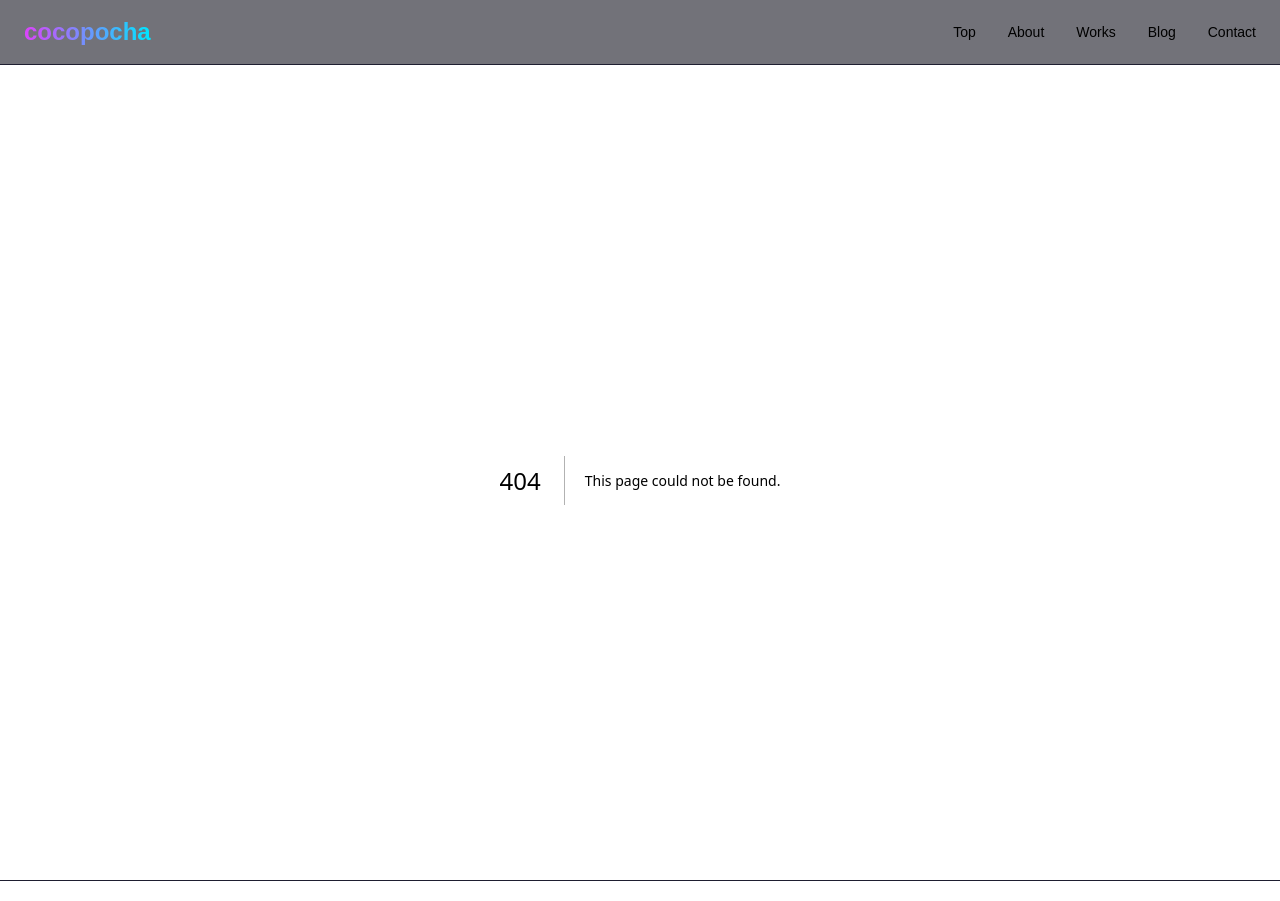
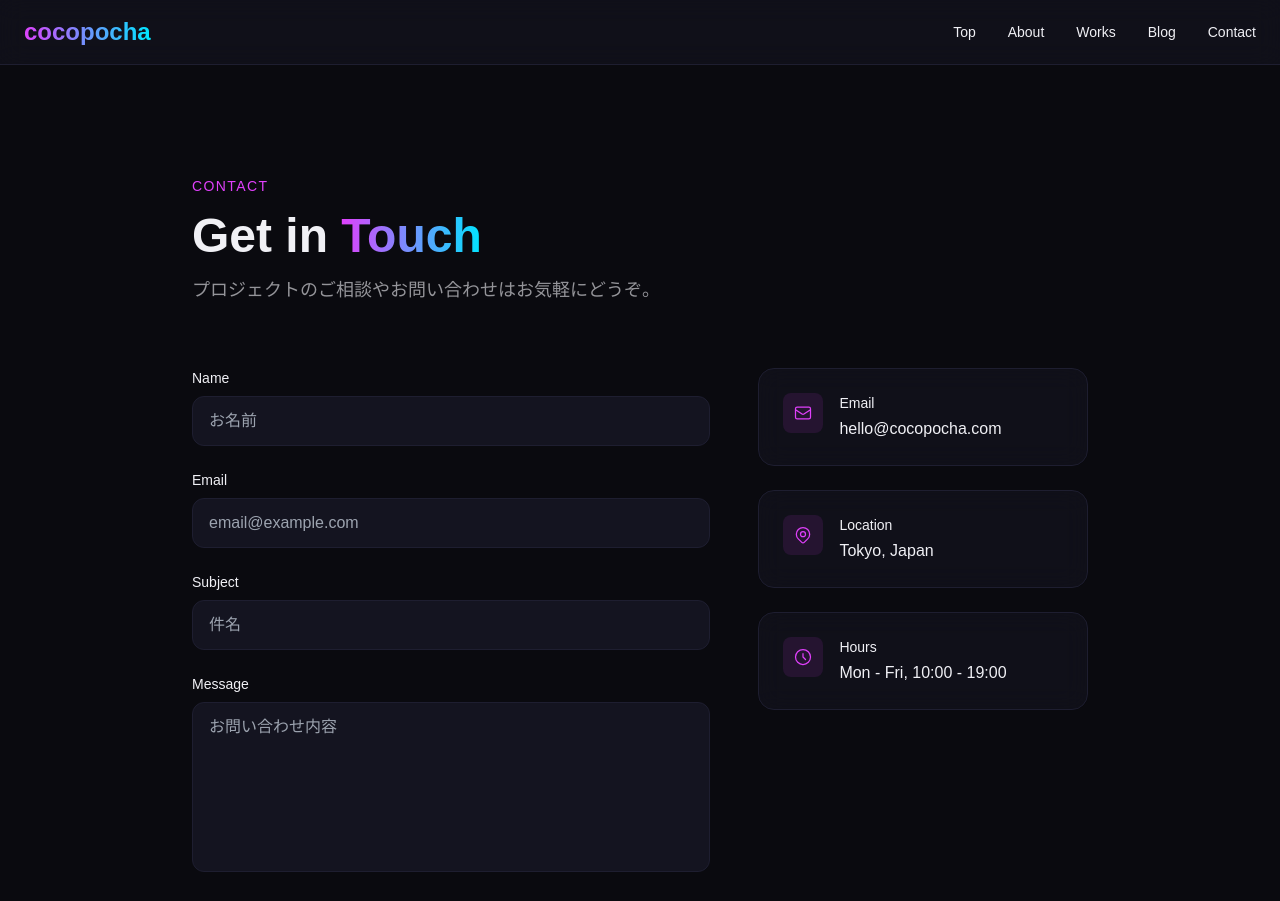
Before and after one commit to cocopocha-dev/cocopocha-app, a Next.js app: page /contact in a window 1280 px wide. Before the commit this address had no page. Shown: the top 901 px of the page. Built offline with nearby package versions, Linux system fonts and the light colour scheme; a web font is replaced by a local one.

Commit message:
Initial commit by AI agent

```diff
--- /dev/null
+++ b/src/app/contact/page.tsx
@@ -0,0 +1,198 @@
+"use client";
+
+import { useState } from "react";
+import type { FormEvent } from "react";
+
+export default function ContactPage() {
+  const [submitted, setSubmitted] = useState(false);
+
+  function handleSubmit(e: FormEvent<HTMLFormElement>) {
+    e.preventDefault();
+    setSubmitted(true);
+  }
+
+  return (
+    <section className="py-24 px-6">
+      <div className="max-w-4xl mx-auto">
+        <div className="mb-16">
+          <p className="text-sm font-mono text-primary mb-4 tracking-widest uppercase">
+            Contact
+          </p>
+          <h1 className="section-heading">
+            Get in <span className="gradient-text">Touch</span>
+          </h1>
+          <p className="section-subheading mt-4">
+            プロジェクトのご相談やお問い合わせはお気軽にどうぞ。
+          </p>
+        </div>
+
+        <div className="grid grid-cols-1 md:grid-cols-5 gap-12">
+          <div className="md:col-span-3">
+            {submitted ? (
+              <div className="glass-card p-12 text-center">
+                <div className="w-16 h-16 rounded-full bg-accent/20 flex items-center justify-center mx-auto mb-6">
+                  <svg
+                    className="w-8 h-8 text-accent"
+                    fill="none"
+                    stroke="currentColor"
+                    viewBox="0 0 24 24"
+                  >
+                    <path
+                      strokeLinecap="round"
+                      strokeLinejoin="round"
+                      strokeWidth={2}
+                      d="M5 13l4 4L19 7"
+                    />
+                  </svg>
+                </div>
+                <h3 className="text-2xl font-bold mb-3">
+                  Thank you!
+                </h3>
+                <p className="text-foreground/50">
+                  メッセージを受け付けました。2営業日以内にご返信いたします。
+                </p>
+              </div>
+            ) : (
+              <form onSubmit={handleSubmit} className="space-y-6">
+                <div>
+                  <label
+                    htmlFor="name"
+                    className="block text-sm font-medium mb-2"
+                  >
+                    Name
+                  </label>
+                  <input
+                    type="text"
+                    id="name"
+                    name="name"
+                    required
+                    className="w-full px-4 py-3 rounded-xl bg-dark-card border border-dark-border
+                             focus:border-primary focus:outline-none focus:ring-1 focus:ring-primary/50
+                             text-foreground placeholder:text-foreground/30 transition-colors"
+                    placeholder="お名前"
+                  />
+                </div>
+                <div>
+                  <label
+                    htmlFor="email"
+                    className="block text-sm font-medium mb-2"
+                  >
+                    Email
+                  </label>
+                  <input
+                    type="email"
+                    id="email"
+                    name="email"
+                    required
+                    className="w-full px-4 py-3 rounded-xl bg-dark-card border border-dark-border
+                             focus:border-primary focus:outline-none focus:ring-1 focus:ring-primary/50
+                             text-foreground placeholder:text-foreground/30 transition-colors"
+                    placeholder="email@example.com"
+                  />
+                </div>
+                <div>
+                  <label
+                    htmlFor="subject"
+                    className="block text-sm font-medium mb-2"
+                  >
+                    Subject
+                  </label>
+                  <input
+                    type="text"
+                    id="subject"
+                    name="subject"
+                    required
+                    className="w-full px-4 py-3 rounded-xl bg-dark-card border border-dark-border
+                             focus:border-primary focus:outline-none focus:ring-1 focus:ring-primary/50
+                             text-foreground placeholder:text-foreground/30 transition-colors"
+                    placeholder="件名"
+                  />
+                </div>
+                <div>
+                  <label
+                    htmlFor="message"
+                    className="block text-sm font-medium mb-2"
+                  >
+                    Message
+                  </label>
+                  <textarea
+                    id="message"
+                    name="message"
+                    required
+                    rows={6}
+                    className="w-full px-4 py-3 rounded-xl bg-dark-card border border-dark-border
+                             focus:border-primary focus:outline-none focus:ring-1 focus:ring-primary/50
+                             text-foreground placeholder:text-foreground/30 transition-colors resize-none"
+                    placeholder="お問い合わせ内容"
+                  />
+                </div>
+                <button type="submit" className="btn-primary w-full justify-center">
+                  Send Message
+                  <svg
+                    className="w-4 h-4"
+                    fill="none"
+                    stroke="currentColor"
+                    viewBox="0 0 24 24"
+                  >
+                    <path
+                      strokeLinecap="round"
+                      strokeLinejoin="round"
+                      strokeWidth={2}
+                      d="M14 5l7 7m0 0l-7 7m7-7H3"
+                    />
+                  </svg>
+                </button>
+              </form>
+            )}
+          </div>
+
+          <div className="md:col-span-2 space-y-6">
+            {[
+              {
+                icon: "M3 8l7.89 5.26a2 2 0 002.22 0L21 8M5 19h14a2 2 0 002-2V7a2 2 0 00-2-2H5a2 2 0 00-2 2v10a2 2 0 002 2z",
+                label: "Email",
+                value: "hello@cocopocha.com",
+              },
+              {
+                icon: "M17.657 16.657L13.414 20.9a1.998 1.998 0 01-2.827 0l-4.244-4.243a8 8 0 1111.314 0z M15 11a3 3 0 11-6 0 3 3 0 016 0z",
+                label: "Location",
+                value: "Tokyo, Japan",
+              },
+              {
+                icon: "M12 8v4l3 3m6-3a9 9 0 11-18 0 9 9 0 0118 0z",
+                label: "Hours",
+                value: "Mon - Fri, 10:00 - 19:00",
+              },
+            ].map((info) => (
+              <div key={info.label} className="glass-card p-6">
+                <div className="flex items-start gap-4">
+                  <div className="w-10 h-10 rounded-lg bg-primary/10 flex items-center justify-center shrink-0">
+                    <svg
+                      className="w-5 h-5 text-primary"
+                      fill="none"
+                      stroke="currentColor"
+                      viewBox="0 0 24 24"
+                    >
+                      <path
+                        strokeLinecap="round"
+                        strokeLinejoin="round"
+                        strokeWidth={1.5}
+                        d={info.icon}
+                      />
+                    </svg>
+                  </div>
+                  <div>
+                    <p className="text-sm text-foreground/40 mb-1">
+                      {info.label}
+                    </p>
+                    <p className="font-medium">{info.value}</p>
+                  </div>
+                </div>
+              </div>
+            ))}
+          </div>
+        </div>
+      </div>
+    </section>
+  );
+}
```
